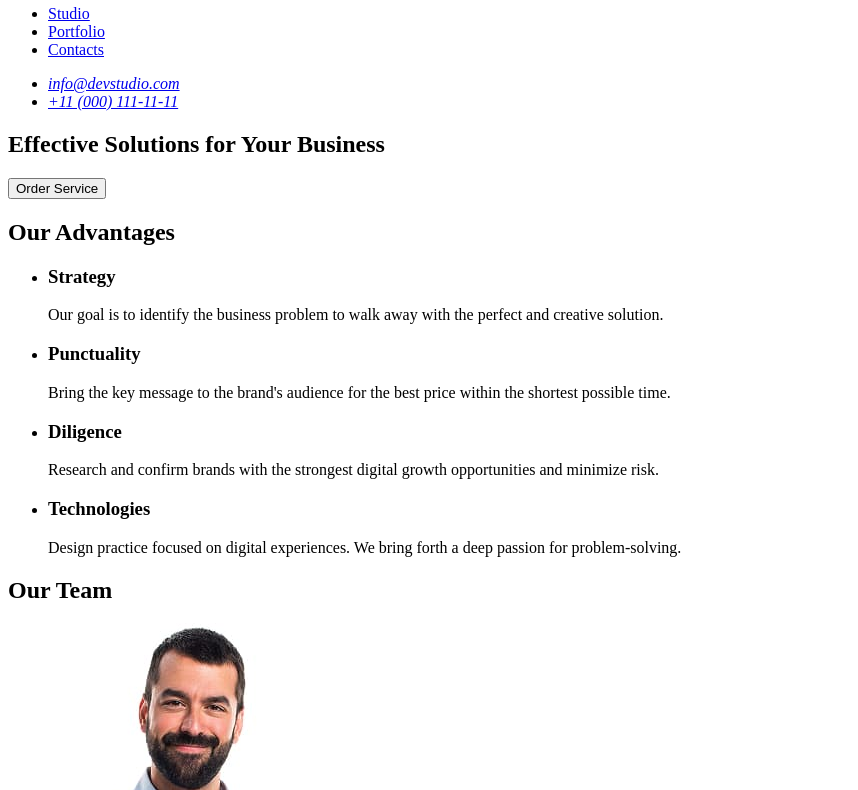
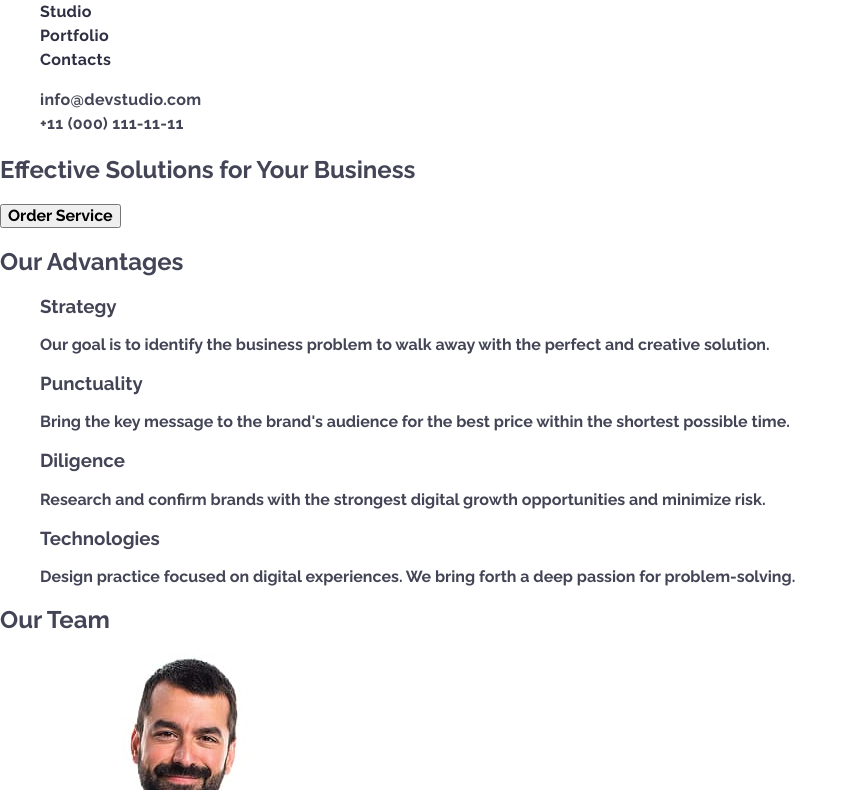
Before and after one commit to RuslanSemenukha/goit-markup-hw-02, a plain HTML site: page index.html in a window 1280 px wide. Shown: the part 37-827 px from the top of the page, without its empty margins (0-858 px from the left). Drawn offline with nearby package versions, Linux system fonts and the light colour scheme.

Commit message:
add styles header

```diff
--- /dev/null
+++ b/css/styles.css
@@ -0,0 +1,56 @@
+/*Header styles*/
+body {
+  font-family: "Raleway", sans-serif;
+  color: #434455;
+  background-color: #fff;
+}
+
+ul,
+ol {
+  list-style-type: none;
+}
+
+a {
+  text-decoration: none;
+}
+
+.logo {
+  font-family: "Raleway", sans-serif;
+  font-weight: 700;
+  font-size: 18px;
+  line-height: 1.17;
+  letter-spacing: 0.03em;
+  text-transform: uppercase;
+  color: #4d5ae5;
+}
+
+.header-logo .logo-part {
+  color: #2e2f42;
+}
+
+.nav-link {
+  font-weight: 500;
+  font-size: 16px;
+  line-height: 1.5;
+  letter-spacing: 0.02em;
+  color: #2e2f42;
+}
+
+
+.contacts {
+  font-style: normal;
+}
+
+.contacts-link {
+  font-size: 16px;
+  line-height: 1.5;
+  letter-spacing: 0.02em;
+  color: #434455;
+}
+
+.nav-link:hover,
+.nav-link:focus,
+.contacts-link:hover,
+.contacts-link:focus {
+  color: #404bbf;
+}
--- a/index.html
+++ b/index.html
@@ -1,27 +1,41 @@
 <!DOCTYPE html>
 <html lang="en">
+
 <head>
   <meta charset="UTF-8" />
   <meta name="viewport" content="width=device-width, initial-scale=1.0" />
   <title>WebStudio</title>
+
+  <link rel="stylesheet" href="https://cdnjs.cloudflare.com/ajax/libs/modern-normalize/3.0.1/modern-normalize.min.css"
+    integrity="sha512-q6WgHqiHlKyOqslT/lgBgodhd03Wp4BEqKeW6nNtlOY4quzyG3VoQKFrieaCeSnuVseNKRGpGeDU3qPmabCANg=="
+    crossorigin="anonymous" referrerpolicy="no-referrer" />
+
+  <link rel="preconnect" href="https://fonts.googleapis.com">
+  <link rel="preconnect" href="https://fonts.gstatic.com" crossorigin>
+  <link href="https://fonts.googleapis.com/css2?family=Raleway:wght@700&family=Roboto:wght@400;500;700&display=swap"
+    rel="stylesheet">
+
+  <link rel="stylesheet" href="./css/styles.css">
 </head>
+
 <body>
-    <header>
-      <nav>
-        <a href="./index.html">WebStudio</a>
-        <ul>
-          <li><a href="#studio">Studio</a></li>
-          <li><a href="#portfolio">Portfolio</a></li>
-          <li><a href="#contacts">Contacts</a></li>
+  <header class="page-header">
+    <nav class="header-nav">
+      <a class="logo header-logo" href="./index.html">Web<span class="logo-part">Studio</span></a>
+      <ul class="nav-list">
+        <li class="nav-item"><a class="nav-link" href="./index.html">Studio</a></li>
+        <li class="nav-item"><a class="nav-link" href="#portfolio">Portfolio</a></li>
+        <li class="nav-item"><a class="nav-link" href="#contacts">Contacts</a></li>
       </ul>
+
     </nav>
-      <address>
-        <ul>
-          <li>
-            <a href="mailto:info@devstudio.com">info@devstudio.com</a>
+    <address class="contacts">
+      <ul class="contacts-list">
+        <li class="Contacts-item">
+          <a class="contacts-link" href="mailto:info@devstudio.com">info@devstudio.com</a>
         </li>
-          <li>
-            <a href="tel:+110001111111">+11 (000) 111-11-11</a>
+        <li class="Contacts-item">
+          <a class="contacts-link" href="tel:+110001111111">+11 (000) 111-11-11</a>
         </li>
       </ul>
     </address>
@@ -71,38 +85,22 @@
       <h2>Our Team</h2>
       <ul>
         <li>
-            <img
-              src="./images/mark-guerrero.jpg"
-              alt="Mark Guerrero - Product Designer"
-              width="264"
-            />
+          <img src="./images/mark-guerrero.jpg" alt="Mark Guerrero - Product Designer" width="264" />
           <h3>Mark Guerrero</h3>
           <p>Product Designer</p>
         </li>
         <li>
-            <img
-              src="./images/tom-ford.jpg"
-              alt="Tom Ford - Frontend Developer"
-              width="264"
-            />
+          <img src="./images/tom-ford.jpg" alt="Tom Ford - Frontend Developer" width="264" />
           <h3>Tom Ford</h3>
           <p>Frontend Developer</p>
         </li>
         <li>
-            <img
-              src="./images/camila-garcia.jpg"
-              alt="Camila Garcia - Marketing"
-              width="264"
-            />
+          <img src="./images/camila-garcia.jpg" alt="Camila Garcia - Marketing" width="264" />
           <h3>Camila Garcia</h3>
           <p>Marketing</p>
         </li>
         <li>
-            <img
-              src="./images/daniel-wilson.jpg"
-              alt="Daniel Wilson - UI Designer"
-              width="264"
-            />
+          <img src="./images/daniel-wilson.jpg" alt="Daniel Wilson - UI Designer" width="264" />
           <h3>Daniel Wilson</h3>
           <p>UI Designer</p>
         </li>
@@ -118,4 +116,5 @@
     </p>
   </footer>
 </body>
+
 </html>
```
Also changed, not shown: prettierrc.json (added, +14 -0 lines), 1 other file. Lines whose indentation alone changed are shown as unchanged.
